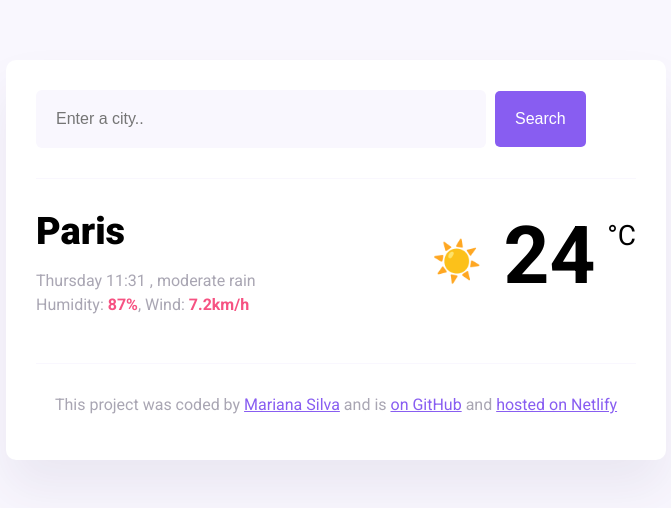
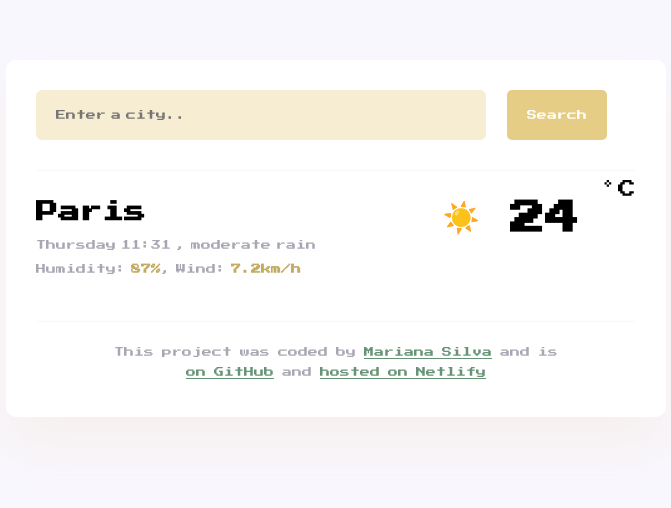
Before and after one commit to MarianaMotaSilva/RetroWeatherApp_Week7, a plain HTML site: page index.html in a window 1280 px wide. Shown: the whole page, without its empty margins (304-975 px from the left). Drawn offline with nearby package versions, Linux system fonts and the light colour scheme.

Commit message:
Changes in Font and CSS

```diff
--- a/index.html
+++ b/index.html
@@ -1,16 +1,15 @@
 <!DOCTYPE html>
 <html lang="en">
   <head>
+   <head>
     <meta charset="UTF-8" />
     <meta name="viewport" content="width=device-width, initial-scale=1.0" />
-    <link rel="preconnect" href="https://fonts.googleapis.com" />
-    <link rel="preconnect" href="https://fonts.gstatic.com" crossorigin />
+    <link rel="stylesheet" href="src/styles.css" />
+    <title>My Weather Application</title>
     <link
-      href="https://fonts.googleapis.com/css2?family=Roboto:ital,wght@0,100;0,400;0,500;0,700;0,900;1,100;1,300;1,400;1,500;1,700;1,900&display=swap"
       rel="stylesheet"
+      href="https://fonts.googleapis.com/css2?family=Material+Icons+Outlined"
     />
-    <link rel="stylesheet" href="src/styles.css" />
-    <title>My weather application</title>
     <script src="https://cdn.jsdelivr.net/npm/axios@1.1.2/dist/axios.min.js"></script>
   </head>
   <body>
@@ -56,6 +55,8 @@
             >Mariana Silva</a
           >
           and is
+          <br>
+          <br>
           <a
             href="https://github.com/MarianaMotaSilva?tab=repositories"
             target="_blank"
--- a/src/styles.css
+++ b/src/styles.css
@@ -1,10 +1,11 @@
+@import url("https://fonts.googleapis.com/css?family=Press+Start+2P");
 body {
   background: #f9f7fe;
-  font-family: "Roboto", sans-serif;
+  font-family: "Press Start 2P";
 }
 
 a {
-  color: #885df1;
+  color: rgba(22, 90, 45, 0.654);
 }
 
 .weather-app {
@@ -13,7 +14,7 @@ a {
   margin: 60px auto;
   padding: 30px;
   border-radius: 10px;
-  box-shadow: 0 30px 50px rgba(65, 50, 100, 0.08);
+  box-shadow: 0 30px 50px rgba(221, 186, 89, 0.099);
 }
 
 header {
@@ -22,24 +23,28 @@ header {
 }
 
 .search-input {
-  background-color: #f9f7fe;
+  background-color: rgba(221, 186, 89, 0.268);
   border: none;
-  color: rgba(39, 33, 66, 0.4);
-  font-size: 16px;
+  color: rgba(183, 147, 49, 0.519);
+  font-size: 10px;
   padding: 20px;
   width: 75%;
   border-radius: 6px;
+  font-family: "Press Start 2P";
+  word-spacing: -5px;
 }
 
 .search-button {
   margin-left: 5px;
-  font-size: 16px;
-  background-color: #885df1;
+  font-size: 10px;
+  background-color: rgba(221, 186, 89, 0.724);
   color: white;
   border: none;
   padding: 20px;
   line-height: 1;
   border-radius: 5px;
+  font-family: "Press Start 2P";
+  word-spacing: -10px;
 }
 
 main {
@@ -47,7 +52,7 @@ main {
 }
 
 .current-temperature {
-  font-size: 48px;
+  font-size: 20px;
 }
 
 .current-weather {
@@ -56,35 +61,37 @@ main {
 }
 
 .current-city {
-  font-size: 38px;
+  font-size: 22px;
   font-weight: 900;
   margin: 0;
+  word-spacing: -10px;
 }
 .current-details {
   color: rgba(39, 33, 66, 0.4);
-  font-size: 16px;
+  font-size: 10px;
   font-weight: 400;
   line-height: 24px;
+  word-spacing: -5px;
 }
 
 .current-details strong {
-  color: #f65282;
+  color: rgba(183, 151, 61, 0.813);
 }
 
 .current-temperature-icon {
   position: relative;
   top: -8px;
-  font-size: 40px;
+  font-size: 30px;
   margin-right: 10px;
 }
 
 .current-temperature-value {
-  font-size: 80px;
+  font-size: 35px;
   font-weight: bold;
 }
 
 .current-temperature-unit {
-  font-size: 28px;
+  font-size: 18px;
   position: relative;
   top: -38px;
 }
@@ -93,6 +100,8 @@ footer {
   border-top: 1px solid #f9f7fe;
   text-align: center;
   padding-top: 15px;
+  font-size: 10px;
+  word-spacing: -2px;
 
   color: rgba(39, 33, 66, 0.4);
 }
```
